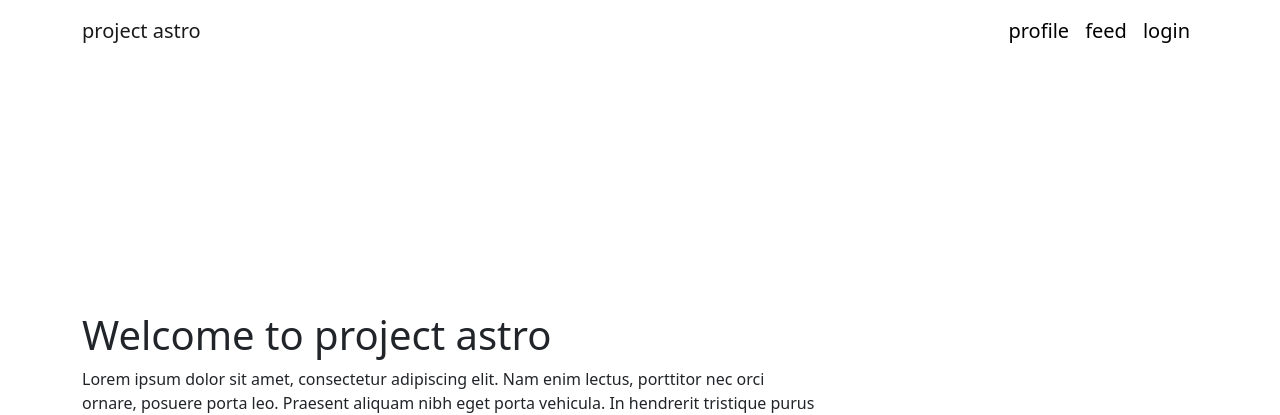
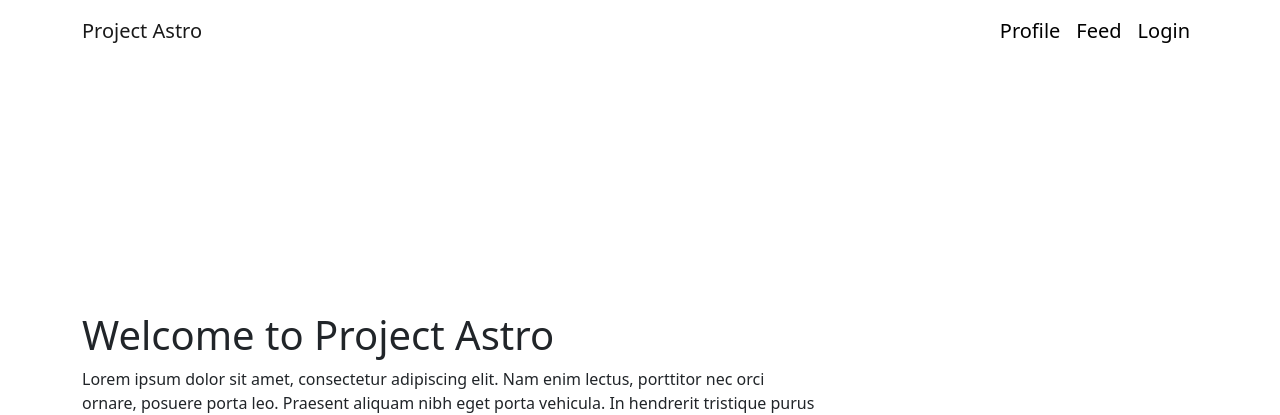
Before and after one commit to dylanfox5/project-astro, a React (Create React App) app: page / in a window 1280 px wide. Shown: the top 415 px of the page. Built offline with nearby package versions, Linux system fonts and the light colour scheme.

Commit message:
cleaning up

```diff
--- a/src/App.js
+++ b/src/App.js
@@ -8,14 +8,14 @@ import Form from 'react-bootstrap/Form';
 
 function App() {
   return (
-    <div className="App">
+    <div>
       <CustomNavbar />
       <div className="content">
         <Container className="home">
         <Row>
           <Col sm={12} lg={8}>
             <div className="animate__animated animate__fadeInLeft animate__delay-1s">
-              <h1>Welcome to project astro</h1>
+              <h1>Welcome to Project Astro</h1>
               <p>Lorem ipsum dolor sit amet, consectetur adipiscing elit. Nam enim lectus, porttitor nec orci ornare, posuere porta leo. Praesent aliquam nibh eget porta vehicula. In hendrerit tristique purus quis viverra. Aliquam est dolor, molestie et est sit amet, pulvinar tristique odio. Suspendisse nisi ipsum, porttitor id diam placerat, bibendum dictum ipsum.</p>
             </div>
             <InputGroup className="mb-3 animate__animated animate__fadeIn animate__delay-3s">
--- a/src/Components/CustomNavbar.js
+++ b/src/Components/CustomNavbar.js
@@ -7,18 +7,18 @@ function CustomNavbar() {
     return (
         <Navbar sticky="top" variant="light" expand="lg" className="animate__animated animate__fadeInDown animate__delay-1s">
             <Container>
-                <Navbar.Brand href="/">project astro</Navbar.Brand>
+                <Navbar.Brand href="/">Project Astro</Navbar.Brand>
                 <Navbar.Toggle aria-controls="basic-navbar-nav"/>
                 <Navbar.Collapse id="basic-navbar-nav" className="justify-content-end">
                     <Nav navbarScroll>
                         <Nav.Link className="nav-item" href="#">
-                            <Link to="/profile" className="link">profile</Link>
+                            <Link to="/profile" className="link">Profile</Link>
                         </Nav.Link>
                         <Nav.Link className="nav-item" href="#">
-                            <Link to="/feed" className="link">feed</Link>
+                            <Link to="/feed" className="link">Feed</Link>
                         </Nav.Link>
                         <Nav.Link className="nav-item">
-                            <Link to="/" className="link">login</Link>
+                            <Link to="/" className="link">Login</Link>
                         </Nav.Link>
                     </Nav>
                 </Navbar.Collapse>
--- a/src/Routes/Feed.js
+++ b/src/Routes/Feed.js
@@ -16,21 +16,12 @@ function Feed() {
     ]);
 
     return (
-        <div className="App">
+        <div>
             <CustomNavbar />
             <div className="content">
                 <Container className="feed">
                     <Row>
                         <Col sm={12} lg={12}>
-                            {/* <div className="animate__animated animate__fadeIn animate__delay-1s">
-                                {posts.map((post) => (
-                                    <div className="post" key={post.id}>
-                                        <h2>{post.title}</h2>
-                                        <p>{post.author}</p>
-                                        <p>{post.body}</p>
-                                    </div>
-                                ))}
-                            </div> */}
                             {posts.map((post) => (
                                 <Card className="post animate__animated animate__fadeIn animate__delay-1s" key={post.id}>
                                     <Card.Body>
--- a/src/Routes/Profile.js
+++ b/src/Routes/Profile.js
@@ -8,10 +8,10 @@ import Col from 'react-bootstrap/Col';
 function Profile() {
 
     return (
-        <div className="App">
+        <div>
             <CustomNavbar />
             <div className="content">
-                <Container className="feed">
+                <Container className="profile animate__animated animate__fadeInLeft animate__delay-1s">
                     <Row>
                         <Col sm={12} lg={12}>
                             <h1>profile</h1>
--- a/src/index.css
+++ b/src/index.css
@@ -50,3 +50,11 @@ body {
 .post .post-footer {
   background-color: transparent;
 }
+
+.profile {
+  min-height: 90vh;
+  display: flex;
+  flex-direction: column;
+  align-items: center;
+  justify-content: center;
+}
```
